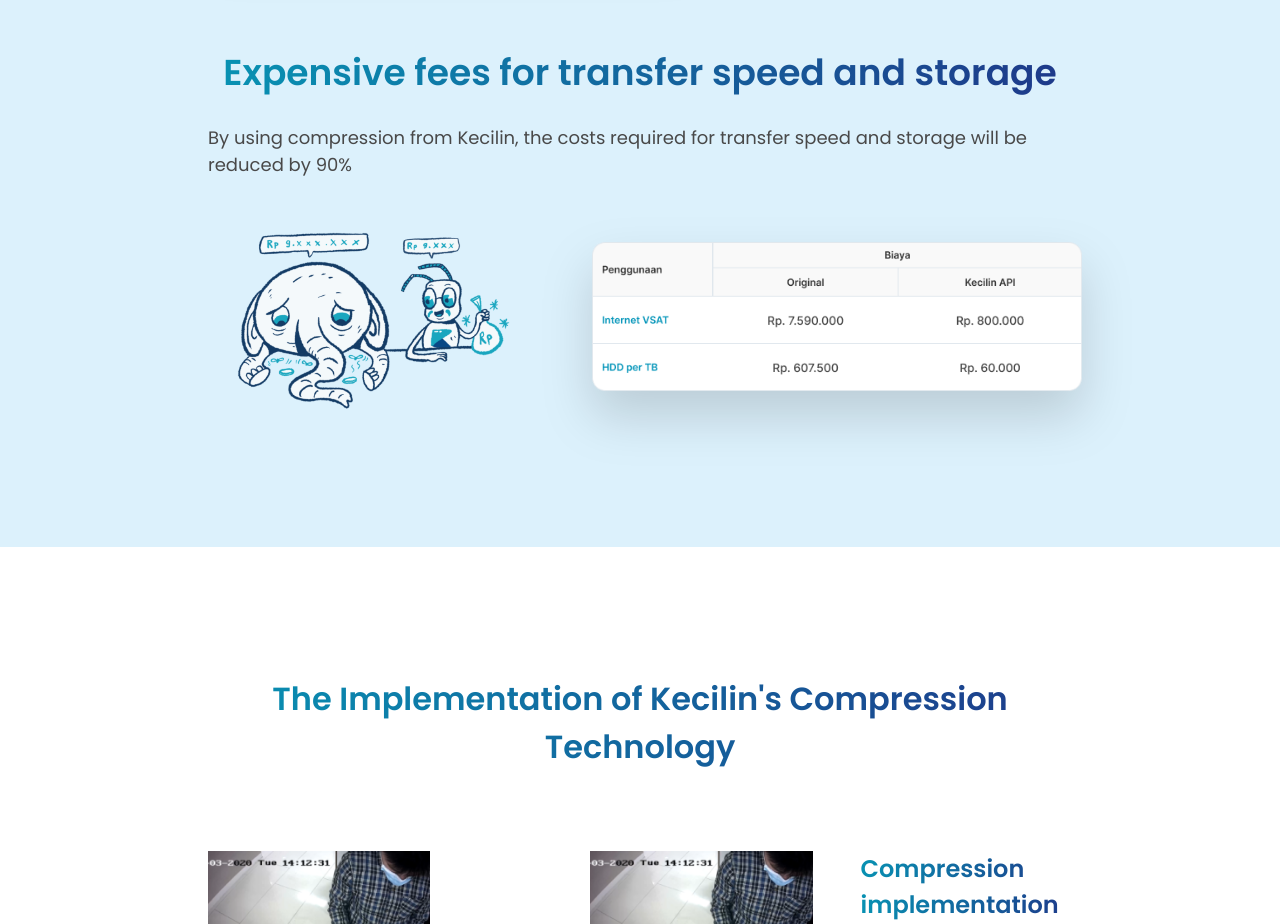
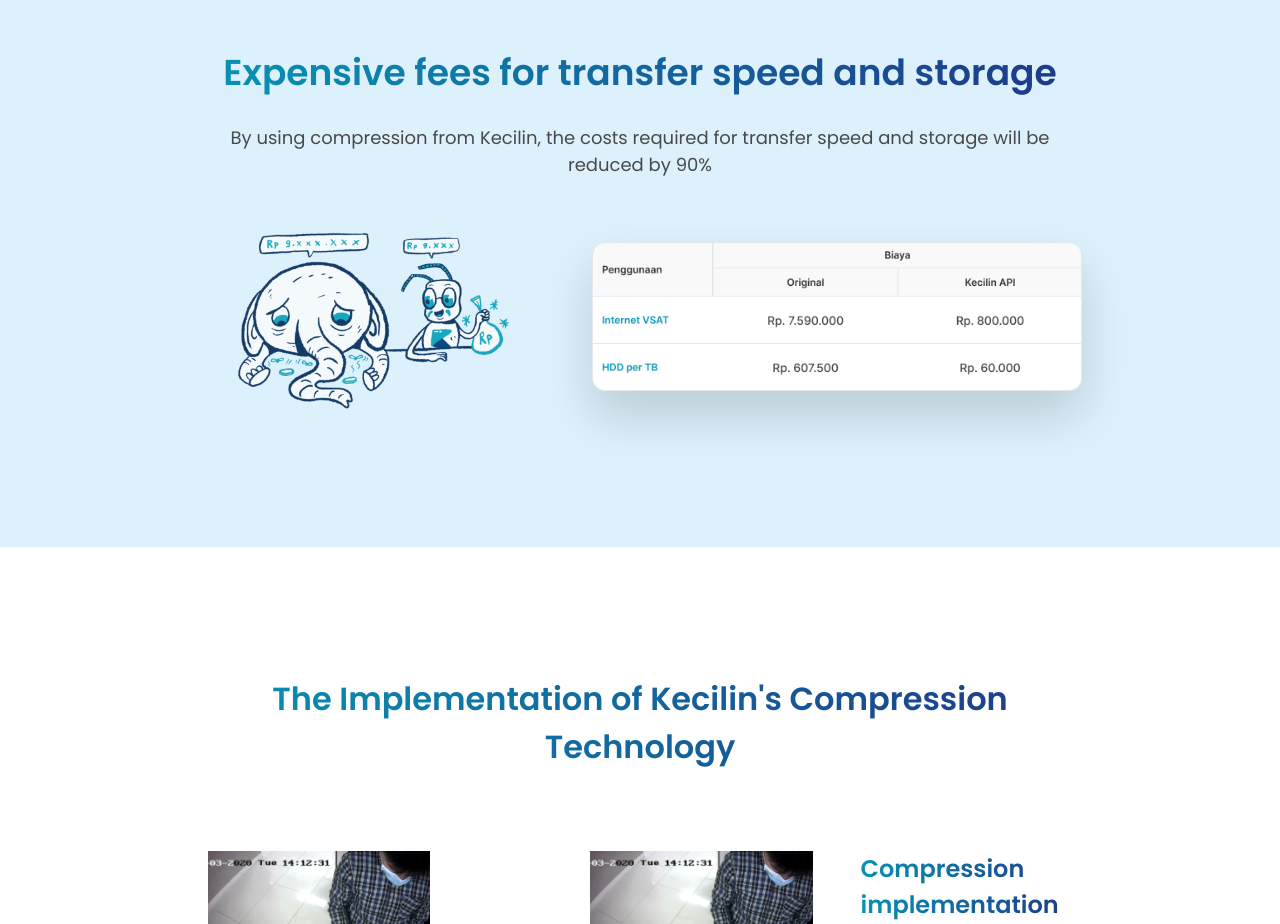
Before and after one commit to daffakamal/kecilin-clone, a Next.js app: page /Enterprise in a window 1280 px wide. Shown: the part 2840-3764 px from the top of the page. Built offline with nearby package versions, Linux system fonts and the light colour scheme.

Commit message:
fix(Enterprise): fixing failed deployment

```diff
--- a/components/Enterprise/advantage.js
+++ b/components/Enterprise/advantage.js
@@ -74,7 +74,7 @@ export default function Advantage() {
             <h1 className="font-PoppinsSemi text-[26px] sm:text-[28px] lg:text-[32px] xl:text-[36px] text-transparent bg-clip-text bg-gradient-to-r from-cyan-600 to-blue-900">
               Expensive fees for transfer speed and storage
             </h1>
-            <p className="font-PoppinsRegular text-[18px] text-[#494949] pb-9">
+            <p className="font-PoppinsRegular text-center text-[18px] text-[#494949] pb-9">
               By using compression from Kecilin, the costs required for transfer
               speed and storage will be reduced by 90%
             </p>
--- a/components/Enterprise/cctv.js
+++ b/components/Enterprise/cctv.js
@@ -8,7 +8,7 @@ export default function CCTV() {
     <div className="w-full h-full bg-white px-[24px] sm:px-16 lg:px-32 xl:px-52 2xl:px-48 py-12 sm:py-20 lg:py-24 xl:py-32 gap-y-[6rem]">
       <div className="mx-auto container">
         <h1 className="font-PoppinsSemi text-center text-[26px] sm:text-[28px] lg:text-[32px] xl:text-[32px] text-transparent bg-clip-text bg-gradient-to-r from-cyan-600 to-blue-900">
-          The Implementation of Kecilin's Compression Technology
+          The Implementation of {"Kecilin's"} Compression Technology
         </h1>
         <div className="grid justify-items-center lg:flex justify-center mx-auto gap-x-[2rem] xl:gap-x-[3rem] 2xl:gap-x-[4rem] gap-y-[3rem] pt-20">
           <div className="w-full grid max-w-[280px] sm:max-w-[360px] lg:max-w-[250px] xl:max-w-[290px]">
```
